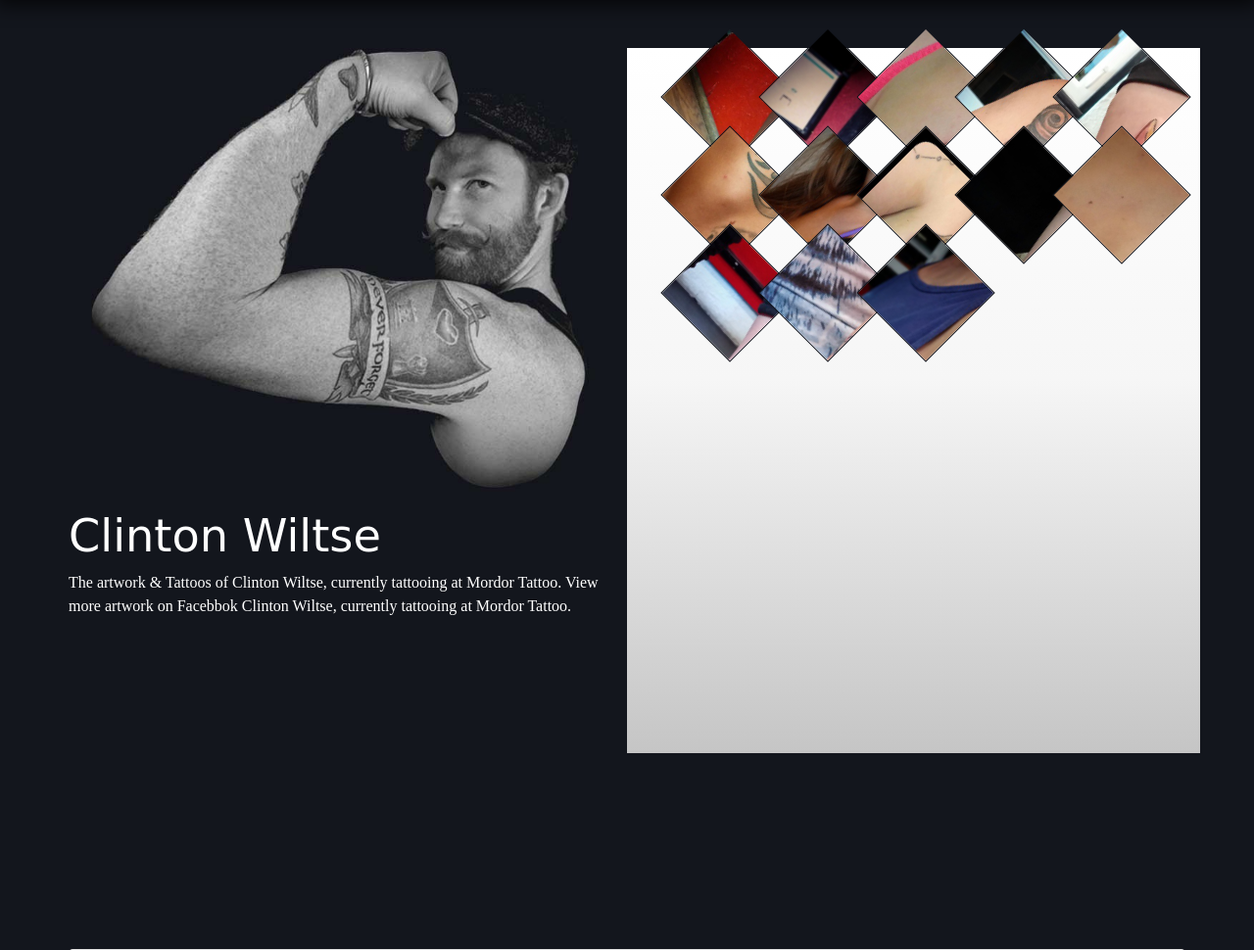
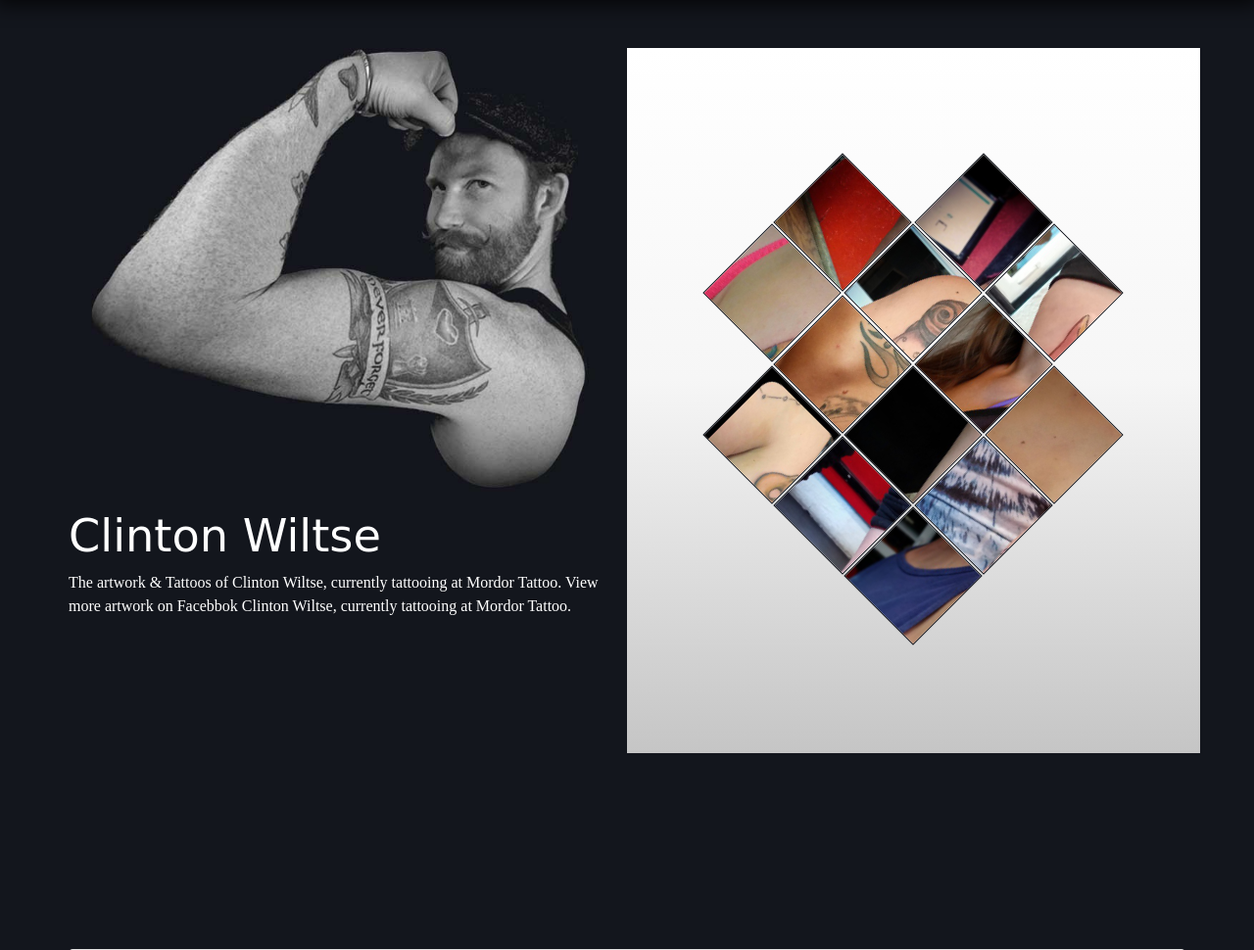
Before and after one commit to crabstance/artbyclinton.com, a PHP site: page / in a window 1280 px wide. Shown: the part 51-1021 px from the top of the page at 98% size. Run offline with PHP 8.4, Linux system fonts and the light colour scheme; some libraries are stand-ins or nearby versions; some web fonts are replaced.

Commit message:
added mini-port tiles for final testing

```diff
--- a/css/structure.css
+++ b/css/structure.css
@@ -7,14 +7,75 @@
 	height:720px;
 }
 #header .col-md-6:last-child ul {
-
+	margin:0;
+	padding:0;
+	position:absolute;
+	top:0;
+	left:0;
 }
 #header .col-md-6:last-child ul li {
-	float:left;
+	margin:0;
+	padding:0;
+	position:absolute;
+	left:-100px;
+	top:-100px;
 	width:100px;
 	height:100px;
 	overflow:hidden;
     	-ms-transform: rotate(45deg); /* IE 9 */
     	-webkit-transform: rotate(45deg); /* Safari */
     	transform: rotate(45deg);
+    	border:#333 solid 1px;
 }
+	#header .col-md-6:last-child ul li:nth-child(1) {
+		top:128px;
+		left:170px;
+	}
+	#header .col-md-6:last-child ul li:nth-child(2) {
+		top:128px;
+		left:314px;
+	}
+	#header .col-md-6:last-child ul li:nth-child(3) {
+		top:200px;
+		left:98px;
+	}
+	#header .col-md-6:last-child ul li:nth-child(4) {
+		top:200px;
+		left:242px;
+	}
+	#header .col-md-6:last-child ul li:nth-child(5) {
+		top:200px;
+		left:386px;
+	}
+	#header .col-md-6:last-child ul li:nth-child(6) {
+		top:273px;
+		left:170px;
+	}
+	#header .col-md-6:last-child ul li:nth-child(7) {
+		top:273px;
+		left:314px;
+	}
+	#header .col-md-6:last-child ul li:nth-child(8) {
+		top:345px;
+		left:98px;
+	}
+	#header .col-md-6:last-child ul li:nth-child(9) {
+		top:345px;
+		left:242px;
+	}
+	#header .col-md-6:last-child ul li:nth-child(10) {
+		top:345px;
+		left:386px;
+	}
+	#header .col-md-6:last-child ul li:nth-child(11) {
+		top:417px;
+		left:170px;
+	}
+	#header .col-md-6:last-child ul li:nth-child(12) {
+		top:417px;
+		left:314px;
+	}
+	#header .col-md-6:last-child ul li:nth-child(13) {
+		top:489px;
+		left:242px;
+	}
```
Also changed, not shown: img/arrow-down.png (added), img/arrow-right.png (added).
